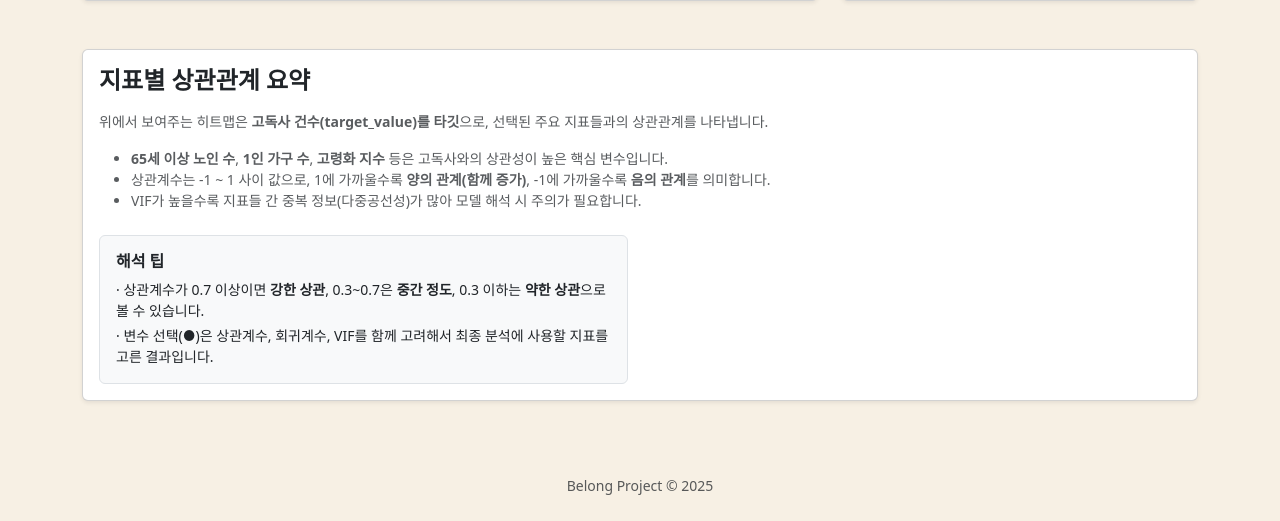
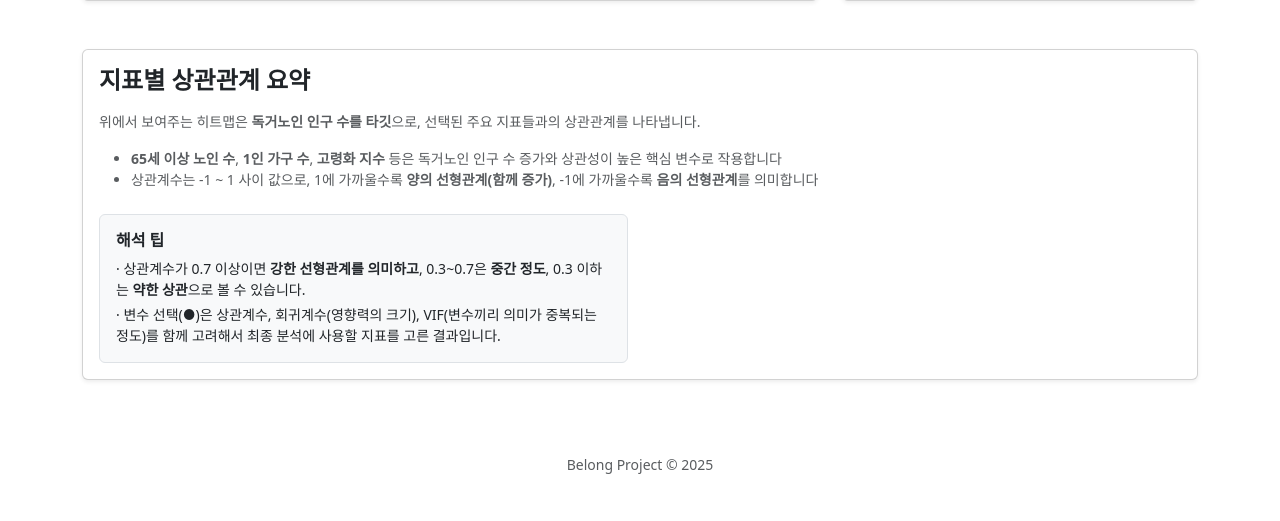
Before and after one commit to freenu0618/PRO_belong, a Flask app: page /correlation in a window 1280 px wide. Shown: the part 1205-1726 px from the top of the page. After the commit the page ends 1679 px from the top, so only its background shows below. Run offline with Flask 3, Linux system fonts and the light colour scheme; parts of the project's set-up code (start-up, migrations or seed data) failed here and were passed over; some libraries are stand-ins or nearby versions.

Commit message:
2035로 수정 및 배경색 흰색으로 변경, correlation.html 수정

```diff
--- a/belong/static/css/style.css
+++ b/belong/static/css/style.css
@@ -2,7 +2,7 @@
 body {
     padding-top: 0 !important;
     margin-top: 0 !important;
-    background-color: #f7f0e4;
+    background-color: #ffffff !important;
 }
 
 /* ===== Uracle 스타일: Fullscreen Carousel ===== */
--- a/belong/web/main/templates/correlation.html
+++ b/belong/web/main/templates/correlation.html
@@ -76,16 +76,14 @@
       <div class="card-body">
         <h4 class="fw-bold mb-3">지표별 상관관계 요약</h4>
         <p class="text-muted small">
-          위에서 보여주는 히트맵은 <b>고독사 건수(target_value)를 타깃</b>으로,
+          위에서 보여주는 히트맵은 <b>독거노인 인구 수를 타깃</b>으로,
           선택된 주요 지표들과의 상관관계를 나타냅니다.
         </p>
         <ul class="small text-muted mb-4">
           <li><b>65세 이상 노인 수</b>, <b>1인 가구 수</b>, <b>고령화 지수</b> 등은
-              고독사와의 상관성이 높은 핵심 변수입니다.</li>
+              독거노인 인구 수 증가와 상관성이 높은 핵심 변수로 작용합니다</li>
           <li>상관계수는 -1 ~ 1 사이 값으로, 1에 가까울수록
-              <b>양의 관계(함께 증가)</b>, -1에 가까울수록 <b>음의 관계</b>를 의미합니다.</li>
-          <li>VIF가 높을수록 지표들 간 중복 정보(다중공선성)가 많아
-              모델 해석 시 주의가 필요합니다.</li>
+              <b>양의 선형관계(함께 증가)</b>, -1에 가까울수록 <b>음의 선형관계</b>를 의미합니다</li>
         </ul>
 
         <div class="row">
@@ -93,11 +91,11 @@
             <div class="border rounded p-3 bg-light small">
               <h6 class="fw-bold mb-2">해석 팁</h6>
               <p class="mb-1">
-                · 상관계수가 0.7 이상이면 <b>강한 상관</b>, 0.3~0.7은 <b>중간 정도</b>,
+                · 상관계수가 0.7 이상이면 <b>강한 선형관계를 의미하고</b>, 0.3~0.7은 <b>중간 정도</b>,
                 0.3 이하는 <b>약한 상관</b>으로 볼 수 있습니다.
               </p>
               <p class="mb-0">
-                · 변수 선택(●)은 상관계수, 회귀계수, VIF를 함께 고려해서
+                · 변수 선택(●)은 상관계수, 회귀계수(영향력의 크기), VIF(변수끼리 의미가 중복되는 정도)를 함께 고려해서
                 최종 분석에 사용할 지표를 고른 결과입니다.
               </p>
             </div>
```
Also changed, not shown: belong/static/charts/dashboard.js (+6 -6 lines).
